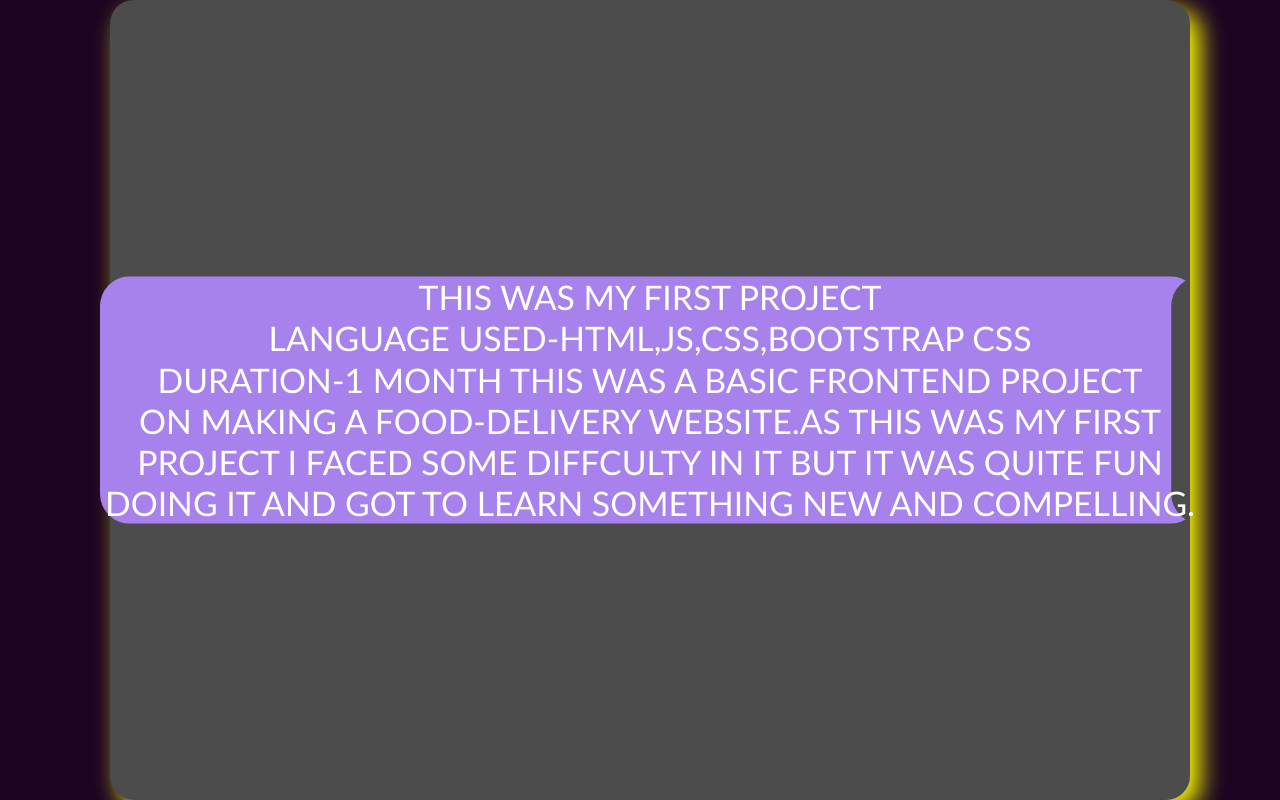
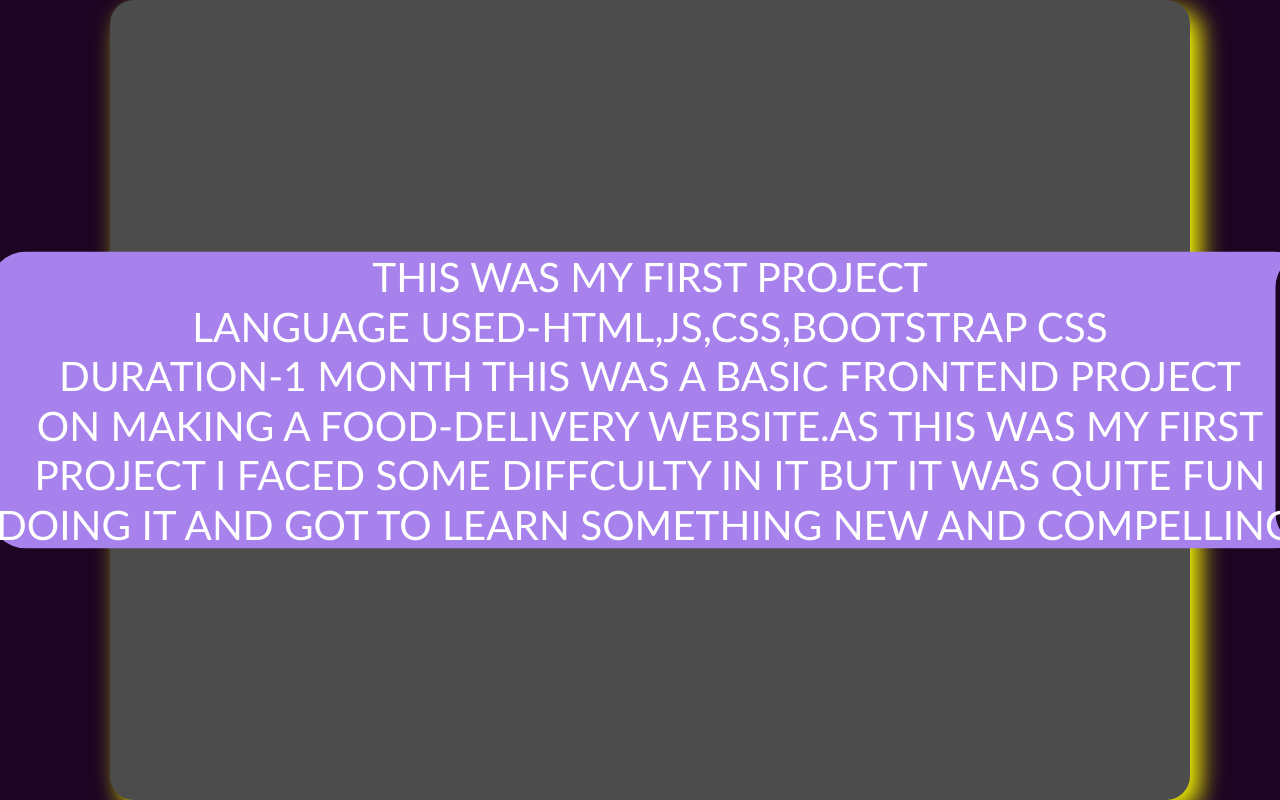
Before and after one commit to vasav11/Project-Catlogue, a plain HTML site: page index.html in a window 1280 px wide. In both pictures the pointer is over the element 649 px from the left and 1375 px from the top of the page. Shown: the part 975-1775 px from the top of the page. Drawn offline with Linux system fonts and the light colour scheme.

Commit message:
Update style.css

```diff
--- a/style.css
+++ b/style.css
@@ -345,9 +345,9 @@ z-index:9;
     transition: color .5s ease-in-out, box-shadow .6s ease-in-out;
 }
 h3:hover{
-     -webkit-transform: scale(1.25);
-  -ms-transform:scale(1.25);
-  transform:scale(1.25);
+     -webkit-transform: scale(1.50);
+  -ms-transform:scale(1.50);
+  transform:scale(1.50);
   box-shadow: inset 857px  0 0 #A782EC;
   color: white;
 }
```
